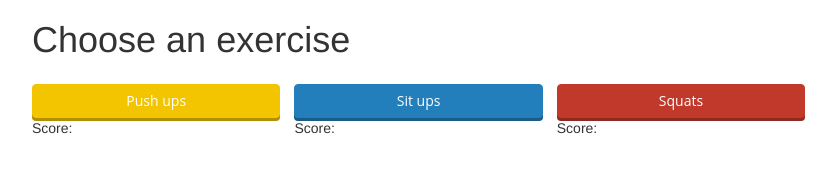
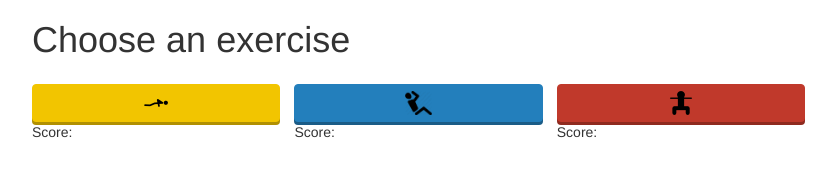
Before and after one commit to whiteadi/LearnAndLive, a plain HTML site: page index.html in a window 1280 px wide. Shown: the whole page, without its empty margins (75-911 px from the left). Drawn offline with Linux system fonts and the light colour scheme.

Commit message:
Add files via upload

```diff
--- a/index.html
+++ b/index.html
@@ -73,17 +73,17 @@
 
 	<div class="row">
 		<div class="col three">
-			<a id="pushbutton" href="#" class="btn btn-sunflower">Push ups</a>
+			<a id="pushbutton" href="#" class="btn btn-sunflower"><img src="images/pushup.png" /> </a>
 			Score: <span id="push"></span>
 		</div>
 
 		<div class="col three">
-			<a href="#" id="sitbutton" class="btn btn-dark-blue">Sit ups</a>
+			<a href="#" id="sitbutton" class="btn btn-dark-blue"><img src="images/situp.png" height="24px" /></a>
 			Score: <span id="sit"></span>
 		</div>
 
 		<div class="col three">
-			<a href="#" id="squatsbutton" class="btn btn-rouge">Squats</a>
+			<a href="#" id="squatsbutton" class="btn btn-rouge"><img src="images/squat.png" /></a>
 			Score: <span id="squats"></span>
 		</div>
 	</div>
--- a/js/main.js
+++ b/js/main.js
@@ -50,7 +50,7 @@ function saveScore(newScore, exerciseType){
 
   var oldScore = parseInt(localStorage.getItem(exerciseType));
 
-  if(parseInt(newScore) > oldScore){
+  if(isNaN(oldScore) || (parseInt(newScore) > oldScore)){
     localStorage.setItem(exerciseType, newScore);
   }
 }
```
Also changed, not shown: images/pushup.png (added), images/situp.png (added), images/squat.png (added).
